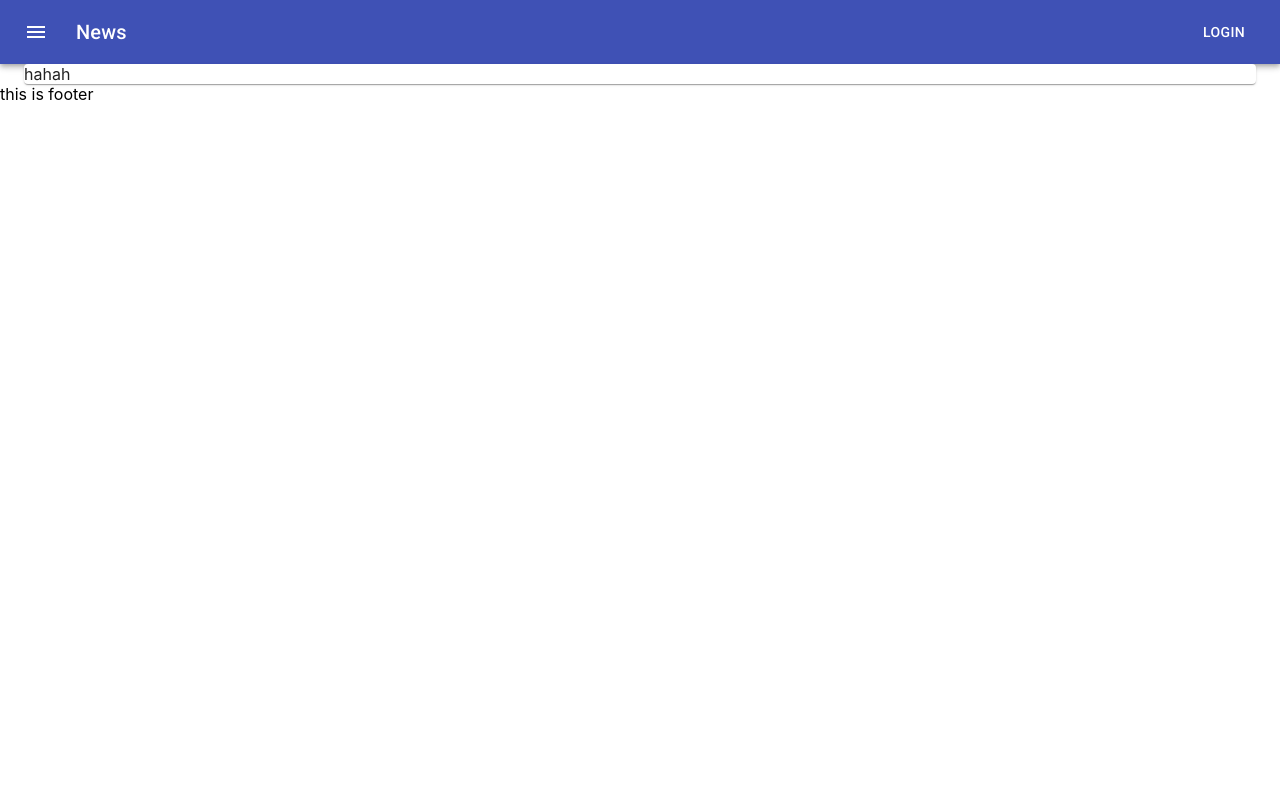
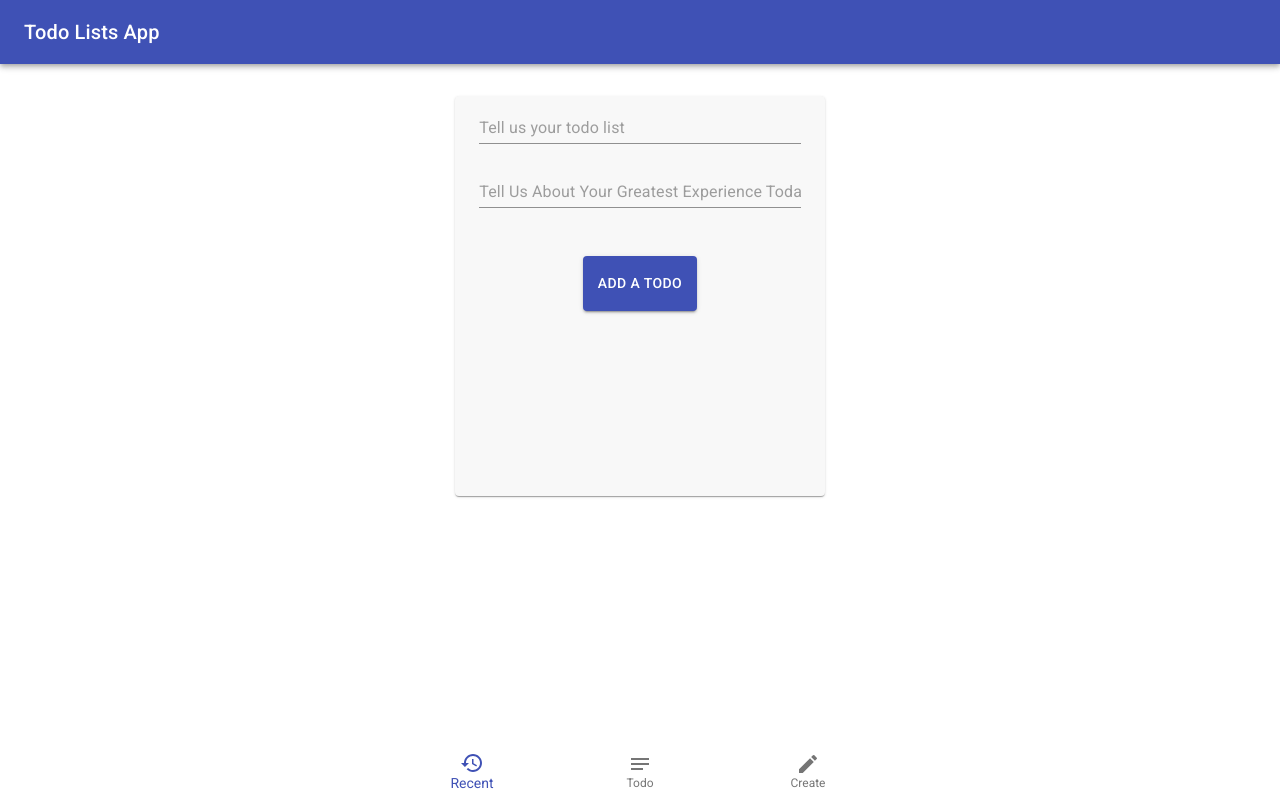
Before and after one commit to aryawirasandi/todo-lists-reactjs, a React (Create React App) app: page / in a window 1280 px wide. Built offline with nearby package versions, Linux system fonts and the light colour scheme.

Commit message:
slicing components

```diff
--- a/package.json
+++ b/package.json
@@ -10,6 +10,7 @@
     "@testing-library/user-event": "^7.1.2",
     "react": "^16.13.1",
     "react-dom": "^16.13.1",
+    "react-router-dom": "^5.2.0",
     "react-scripts": "3.4.1"
   },
   "scripts": {
--- a/src/components/Card/Card.js
+++ b/src/components/Card/Card.js
@@ -1,9 +1,27 @@
 import React from 'react';
 import Card from "@material-ui/core/Card";
+import { makeStyles } from "@material-ui/core/styles";
+
+
+const useStyles = makeStyles({
+    root : {
+        backgroundColor : "#f8f8f8",
+        marginTop : 2 + "em",
+    },
+    minimalHeight : {
+        minHeight : props => props.minHeight + "vh",
+        width : props => props.width + "%"
+    }
+})
 
 const CardComponent = props => {
+    const data = {
+        minHeight : props.minHeight,
+        width : props.width,
+    }
+    const classes = useStyles(data);
     return (
-        <Card>
+        <Card className={`${classes.root} ${classes.minimalHeight}`}>
             {props.children}
         </Card>
     )
--- a/src/components/Foooter/Footer.js
+++ b/src/components/Foooter/Footer.js
@@ -1,10 +1,37 @@
 import React from 'react';
+import { makeStyles } from "@material-ui/core/styles";
+import BottomNavigation from "@material-ui/core/BottomNavigation";
+import BottomNavigationAction from "@material-ui/core/BottomNavigationAction";
+import Recent from '@material-ui/icons/Restore';
+import Todo from '@material-ui/icons/Notes';
+import Logout from '@material-ui/icons/Create';
 
-const Footer = props => {
+const useStyles = makeStyles({
+    root : {
+        width : 100 + "%",
+        position : "absolute",
+        bottom : 0,
+    }
+})
+
+function Footer (props) {
+    const classes = useStyles();
+    const [value, setValue] = React.useState(0);
     return (
-        <div>
-            this is footer
-        </div>
+        <footer>
+            <BottomNavigation
+                value={value}
+                onChange={(event, newValue) => {
+                    setValue(newValue)
+                }}
+                showLabels
+                className={classes.root}
+            >
+                <BottomNavigationAction label="Recent" icon={<Recent/>}/>
+                <BottomNavigationAction label="Todo" icon={<Todo/>}/>
+                <BottomNavigationAction label="Create" icon={<Logout/>}/>
+            </BottomNavigation>
+        </footer>
     )
 }
 
--- /dev/null
+++ b/src/components/Form/Form.js
@@ -0,0 +1,66 @@
+import React from "react";
+import Card from "../Card/Card";
+import Container from "@material-ui/core/Container";
+import TextField from "@material-ui/core/TextField";
+import { Button } from "@material-ui/core";
+import { makeStyles } from "@material-ui/core/styles";
+
+
+const cardFormStyle = makeStyles({
+    root : {
+        fontFamily : "Arial"
+    }
+})
+
+const TextFieldStyle = makeStyles({
+    root : {
+        marginBottom : 1 + "rem",
+        marginTop : 1 + "rem",
+        width : 100 + "%",
+    },
+})
+
+const wrapperStyle = {
+    display : "flex",
+    justifyContent : "center"
+}
+
+const ButtonStyle= makeStyles({
+    root : {
+        marginTop : 2 + "rem",
+        padding : 15 + "px"
+    }
+})
+
+const Form = ({todo, todoDescription}) => {
+    const cardStyle = cardFormStyle();
+    const inputStyle = TextFieldStyle();
+    const buttonStyle = ButtonStyle();
+    return (
+        <div style={wrapperStyle}>
+            <Card minHeight={50} width={30} className={cardStyle.root}>
+            <Container>
+                <form>
+                    <div>
+                        <TextField id="standard-basic" className={inputStyle.root} placeholder="Tell us your todo list"></TextField>
+                    </div>
+                    <div>
+                        <TextField id="standard-basic" className={inputStyle.root} placeholder="Tell Us About Your Greatest Experience Today"></TextField>
+                    </div>
+                    <div style={wrapperStyle}>
+                    <Button
+                        variant="contained"
+                        color="primary"
+                        className={buttonStyle.root}
+                    >
+                        Add A Todo
+                    </Button>
+                    </div>
+                </form>
+            </Container>
+        </Card>
+        </div>
+    )
+}
+
+export default Form ;
--- a/src/components/Header/Header.js
+++ b/src/components/Header/Header.js
@@ -3,7 +3,9 @@ import Navbar from "../Navbar/Navbar";
 const Header = () => {
     return (
         <header>
-            <Navbar/>
+            <Navbar
+                name="Todo Lists App"
+            />
         </header>
     )
 }
--- a/src/components/Main/Main.js
+++ b/src/components/Main/Main.js
@@ -1,23 +1,11 @@
 import React from 'react';
-import Card from "../Card/Card";
 import Container from "@material-ui/core/Container"
-import { makeStyles } from '@material-ui/core';
-
-const useStyles = makeStyles((theme) => ({
-    Background : {
-        backgroundColor : "red",
-        color : "white"
-    }
-  }))
-
+import FormTodo from "../Form/Form";
 const Main = () => {
-    const classes = useStyles();
     return (
         <main>
             <Container>
-                <Card className={ classes.Background } >
-                    hahah
-                </Card>
+                <FormTodo/>
             </Container>
         </main>
     )
--- a/src/components/Navbar/Navbar.js
+++ b/src/components/Navbar/Navbar.js
@@ -2,9 +2,6 @@ import React from 'react';
 import AppBar from '@material-ui/core/AppBar';
 import Toolbar from '@material-ui/core/Toolbar';
 import Typography from '@material-ui/core/Typography';
-import Button from '@material-ui/core/Button';
-import IconButton from '@material-ui/core/IconButton';
-import MenuIcon from '@material-ui/icons/Menu';
 import { makeStyles } from '@material-ui/core';
 
 
@@ -20,24 +17,15 @@ const useStyles = makeStyles((theme) => ({
   }
 }))
 
-function Navbar() {
+function Navbar(props) {
   const classes = useStyles();
   return (
    <div className={classes.root}>
       <AppBar position="static">
         <Toolbar>
-            <IconButton
-              edge="start"
-              className={classes.menuButton}
-              color="inherit"
-              aria-label="menu"
-            >
-            <MenuIcon/>
-            </IconButton>
             <Typography variant="h6" className={classes.title}>
-              News
+                {props.name}
             </Typography>
-            <Button color="inherit">Login</Button>
         </Toolbar>
       </AppBar>
 
```
Also changed, not shown: src/components/Todo/Todo.js (added, +40 -0 lines), src/data/todos.js (added, +22 -0 lines), 2 other files (tests, documents, lock files or other folders).
